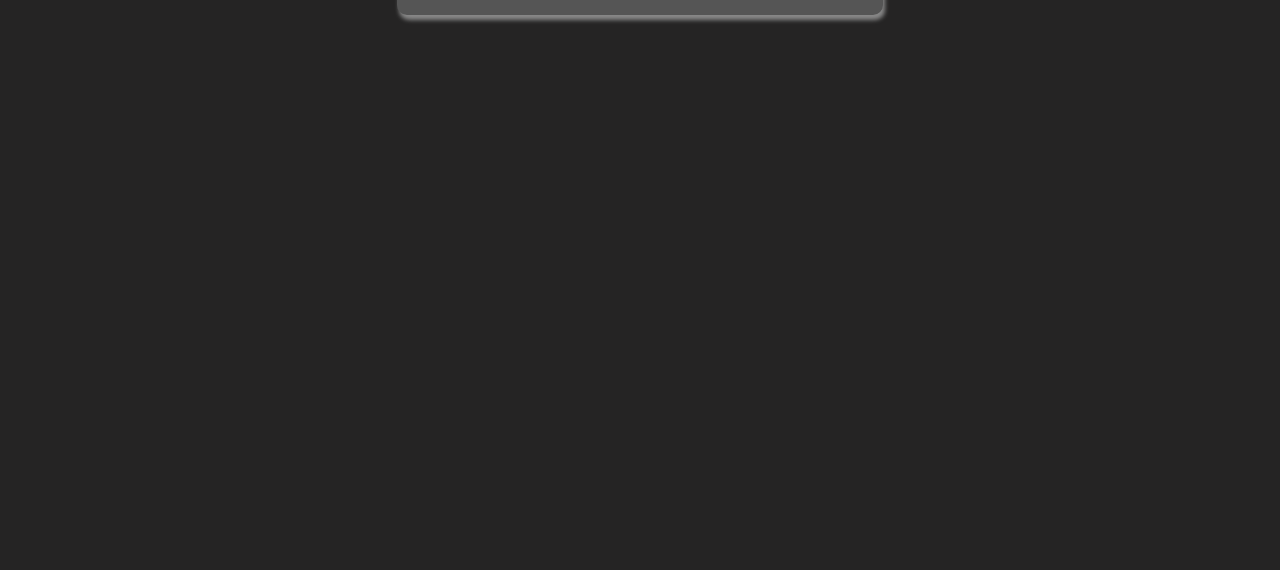
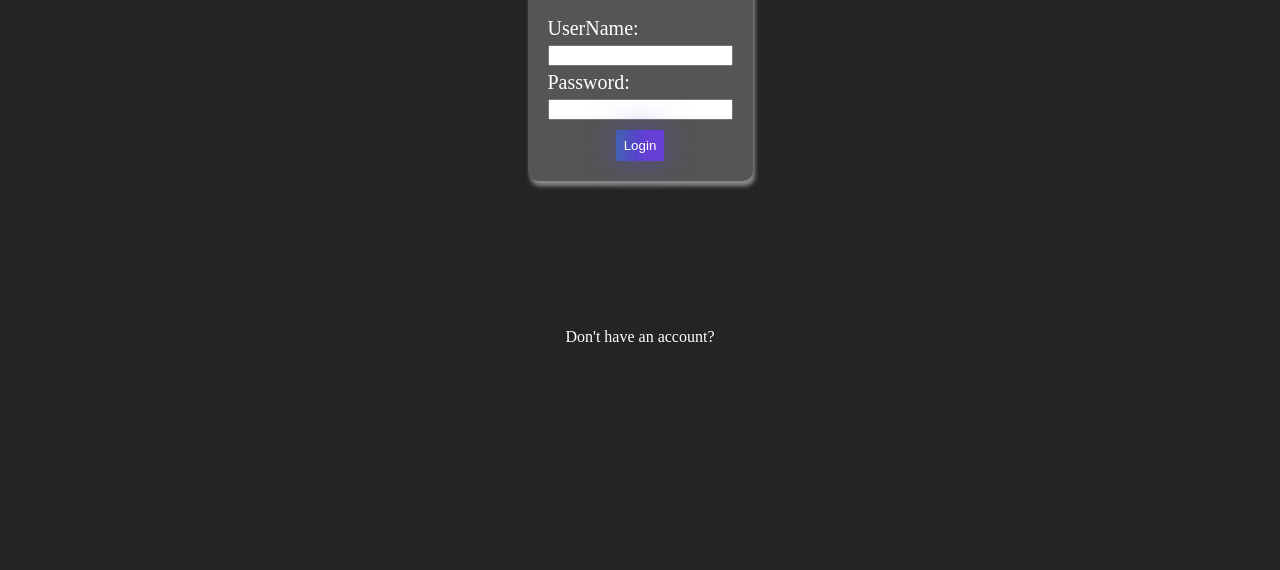
Before and after one commit to WaelAGomaa/phase-3-project-react, a React app in the folder my-app/: page /Home in a window 1280 px wide. Shown: the part 230-800 px from the top of the page. Built offline with nearby package versions, Linux system fonts and the light colour scheme; no server answers.

Commit message:
third draft

```diff
--- a/my-app/db.json
+++ b/my-app/db.json
@@ -67,61 +67,6 @@
       "dj": false,
       "cannabis": true,
       "img":"https://media.vanityfair.com/photos/622a4225dcdd2790085ec5aa/1:1/w_2212,h_2212,c_limit/201875b82bbb6c0990bffb1674f6d811_4096x2212_820c4022.jpeg"
-    },    {
-      "id": 6,
-      "name": "fag hagss",
-      "location": "hells kitchen",
-      "date": "2022-09-04",
-      "description": "we will throw the brick",
-      "guestAmounts": 25,
-      "ageMin": 18,
-      "ageMax": 25,
-      "liquor": true,
-      "dj": false,
-      "cannabis": false,
-      "img": "https://media.vanityfair.com/photos/622a4225dcdd2790085ec5aa/1:1/w_2212,h_2212,c_limit/201875b82bbb6c0990bffb1674f6d811_4096x2212_820c4022.jpeg"
-    },
-    {
-      "name": "hot pigs",
-      "image": "C:\\fakepath\\download.jpg",
-      "location": "my house",
-      "date": "2022-04-15",
-      "description": "we will fuck bitches",
-      "guestAmounts": "40",
-      "ageMin": "18",
-      "ageMax": "18",
-      "liquor": true,
-      "dj": false,
-      "green": true,
-      "id": 7
-    },
-    {
-      "name": "underage porn",
-      "image": "C:\\fakepath\\46-468856_the-main-cast-of-bojack-horseman-bojack-horseman.jpg",
-      "location": "jail",
-      "date": "2022-04-18",
-      "description": "fuck kids",
-      "guestAmounts": "20",
-      "ageMin": "18",
-      "ageMax": "18",
-      "liquor": false,
-      "dj": false,
-      "green": true,
-      "id": 8
-    },
-    {
-      "name": "",
-      "image": "",
-      "location": "",
-      "date": "",
-      "description": "",
-      "guestAmounts": "",
-      "ageMin": "",
-      "ageMax": "",
-      "liquor": false,
-      "dj": false,
-      "green": false,
-      "id": 9
     }
   ]
 }
--- a/my-app/package.json
+++ b/my-app/package.json
@@ -6,6 +6,7 @@
     "@testing-library/jest-dom": "^5.16.4",
     "@testing-library/react": "^13.1.1",
     "@testing-library/user-event": "^13.5.0",
+    "bootstrap": "^5.1.3",
     "gofundme": "^0.1.1",
     "react": "^18.0.0",
     "react-dom": "^18.0.0",
--- a/my-app/src/components/AddEvent.js
+++ b/my-app/src/components/AddEvent.js
@@ -62,14 +62,13 @@ function AddEvent({handleFrontEnd}){
                 dj: dj,
                 green: green
                 };
-            fetch("http://localhost:3001/events",{
-            method : "POST",
-            headers : { "Content-Type": "application/json",
-            Accepts: "application/json",},
-            body: JSON.stringify(newEvent),
-            })
-          .then((r) => r.json())
-          .then((newEvent) => handleFrontEnd(newEvent))
+                fetch("http://localhost:9292/Events",{
+                    method : "POST",
+                    headers : { "Content-Type": "application/json",
+                    Accepts: "application/json",},
+                    body: JSON.stringify(newEvent),
+                    })
+                  .then((r) => handleFrontEnd(newEvent))
 
             e.target.reset();
         }
@@ -83,11 +82,11 @@ function AddEvent({handleFrontEnd}){
             <input onChange={handleDescription} type="text" placeholder="Event Description" />
         </div>
         <div id="second3btn">
-            <input onChange={handleGuestAmounts} type="number" placeholder="Guest Amount" />
+            <input onChange={handleGuestAmounts} type="number" placeholder="Guest Amount" min="5"/>
             <label> Age range</label>
             <input onChange={handleAgeMin} type="number" placeholder="18" min="18" max="99"/>
             <input onChange={handleAgeMax} type="number" placeholder="99" max="99" min="18"/>
-            <input onChange={handleImage}type="file"name="filename"/>
+            <input accept="image/png, image/jpeg .doc,.docx,application/msword,application/vnd.openxmlformats-officedocument.wordprocessingml.document" multiple onChange={handleImage} type="file"name="filename"/>
         </div>
         <div id="checks">
                 <label>📻</label>
--- a/my-app/src/components/App.js
+++ b/my-app/src/components/App.js
@@ -3,11 +3,13 @@ import { Switch, Route} from 'react-router-dom';
 import NavBar from "./NavBar";
 import AddEvent from "./AddEvent";
 import EventList from "./EventList";
-// import Events from "./Events";
+
+
 import Home from "./Home";
 
 function App() {
   const [events, setEvent] = useState([]);
+  const [newGoing, setNewGoing] = useState(false);
 
   useEffect(()=> {
   fetch('http://localhost:9292/Events')
@@ -25,7 +27,10 @@ function handleFrontEnd(newEventObject) {
       <Switch>
       <Route path="/Home"><Home /></Route>
         <Route path="/AddEvent"><AddEvent handleFrontEnd={handleFrontEnd}/></Route>
-        <Route path="/Events"><EventList events={events}/></Route>
+        <Route path="/Events"><EventList events={events}
+        newGoing={newGoing}
+        setNewGoing={setNewGoing}
+          /></Route>
         {/* <Route path="/Events" ><Events events={events}/></Route> */}
       </Switch>
     </div>
--- a/my-app/src/components/EventList.js
+++ b/my-app/src/components/EventList.js
@@ -16,6 +16,7 @@ const renderEvents = events.map(event => <Events
     dj={event.dj}
     green={event.green}
     img={event.img}
+    events={events}
 />)
 
   return(
--- a/my-app/src/components/Events.js
+++ b/my-app/src/components/Events.js
@@ -1,26 +1,85 @@
 import {useState} from 'react'
 
-function Events({key, id, name, location, date, description, guestAmounts, ageMin, ageMax, liquor, dj, green, img}) {
+function Events({key, id, name, location, date, description, guestAmounts, ageMin, ageMax, liquor, dj, green, img, events, newGoing, setNewGoing}) {
+
+
+    let [num, setNum]= useState(guestAmounts);
+    let { eventGoing } = events;
+
     const [going, setGoing] = useState(false);
 
-    function handleGoing() {
-        setGoing(!going)}
+    function handleClick() {
+        if(going){
+            setNum(num + 1)
+            setGoing(false);
+        } else {
+            setNum(num - 1);
+            setGoing(true)
+        }
+        // fetch(`http://localhost:3002/Events/${id}`, {
+        //     method: "PATCH",
+        //     headers: {
+        //         "Content-Type": "application/json",
+        //         Accepts: "application/json"
+        //     },
+        //     body: JSON.stringify({ eventGoing: !going })
+        // })
+        // .then(resp => resp.json())
+        // .then(data => {
+        //     setNewGoing(!newGoing);
+        //     setGoing(!going)
+        // console.log({guestAmounts})
+        // })
+    }
+
+  let incNum =()=>{
+    if(guestAmounts<10)
+    {
+    setNum(prevNum => prevNum + 1);
+    }
+  };
+  let decNum = () => {
+     if(guestAmounts>0)
+     {
+      setNum(prevNum => prevNum - 1);
+     }
+  }
+ let handleChange = (e)=>{
+   setNum(e.target.value);
+  }
+//   || "https://sadanduseless.b-cdn.net/wp-content/uploads/2020/03/funny-salad21.jpg"
     return (
         <li id="EventCard">
                 <div>
-                    <img className="imageCard" src={img || "https://sadanduseless.b-cdn.net/wp-content/uploads/2020/03/funny-salad21.jpg"} alt="alt"/>
+                    <img className="imageCard" src={img} alt="alt"/>
                     <h1>{name}</h1>
                     <h3>📍 {location}</h3>
                     <h3>Date: {date}</h3>
                     <h3>{description}</h3>
-                    <h3>Available: {guestAmounts}</h3>
+
+                        <h3 type="text" value={num} onChange={handleChange}>Available: {num}</h3>
                     <h4>Age range from: {ageMin} To: {ageMax}</h4>
+
                     <h3>{liquor ? '🥂' : null }</h3>
                     <h4>{dj ? "📻" : null}</h4>
                     <h4>{green ? "🌿" : null}</h4>
-                    {going ? <button className="going-btn" onClick={handleGoing}>Going!</button>
-                        : <button className="going-btn" onClick={handleGoing}>Nah</button>}
 
+                    <button className="going-btn" onClick={handleClick}>{going ? "Nah" : "Going!"}</button>
+
+                        {/* {going ?
+                        <button type="button" className="going-btn"
+                         onClick={() => {
+                            handleGoing();
+                            decNum();
+                          }}
+                        >Going!</button>
+                        : <button type="button" className="going-btn"
+                        onClick={() => {
+                            handleGoing();
+                            incNum();
+                          }}
+                        >Nah</button>
+                        } */}
                 </div>
         </li>
     )
--- a/my-app/src/components/Home.js
+++ b/my-app/src/components/Home.js
@@ -1,9 +1,28 @@
 
 function Home(){
     return (
+        <>
         <div className="home">
-            <h1>Welcome to the Home Page</h1>
+            <form>
+            <p>Login to your account</p>
+            <div>
+                <label >UserName: </label>
+                <input className="loginData" type="text" name="userId"></input>
+            </div>
+            <div>
+                <label>Password: </label>
+                <input className="loginData" type="password" name="pwd"></input>
+            </div>
+            <div>
+                <input id="loginBtn" type="button" value="Login" alt="Login"></input>
+            </div>
+            </form>
+
         </div>
+        <div id="bottomHome">
+                <p>Don't have an account?</p>
+            </div>
+        </>
     )
 }
 
--- a/my-app/src/index.css
+++ b/my-app/src/index.css
@@ -22,6 +22,7 @@ background-color: rgb(37, 36, 36);
   box-shadow: 2px 5px 4px #888888;
   margin-top:10px;
   margin-bottom:20px;
+
 }
 
 .icon-bar button {
@@ -217,3 +218,35 @@ input text {
     padding: 0 2.6rem;
   }
 }
+
+#loginBtn{
+  text-align: center;
+  margin-left: auto;
+  margin-right: auto;
+  margin-top: 10px;
+  display: block;
+  background-image: linear-gradient(92.88deg, #455EB5 9.16%, #5643CC 43.89%, #673FD7 64.72%);
+  border-style: none;
+  box-sizing: border-box;
+  padding: 8px;
+  box-shadow: rgba(80, 63, 205, 0.5) 0 1px 30px;
+  color: #FFFFFF;
+
+}
+.home{
+  margin-top:50px;
+  padding: 20px;
+}
+
+.loginData{
+  /* padding: 20px; */
+  margin-bottom: 5px;
+  margin-top: 5px;
+  display: block;
+}
+#bottomHome{
+  color: #FFFFFF;
+  padding: 20px;
+  float: bottom;
+  margin:8%;
+}
```
Also changed, not shown: 1 other file.
